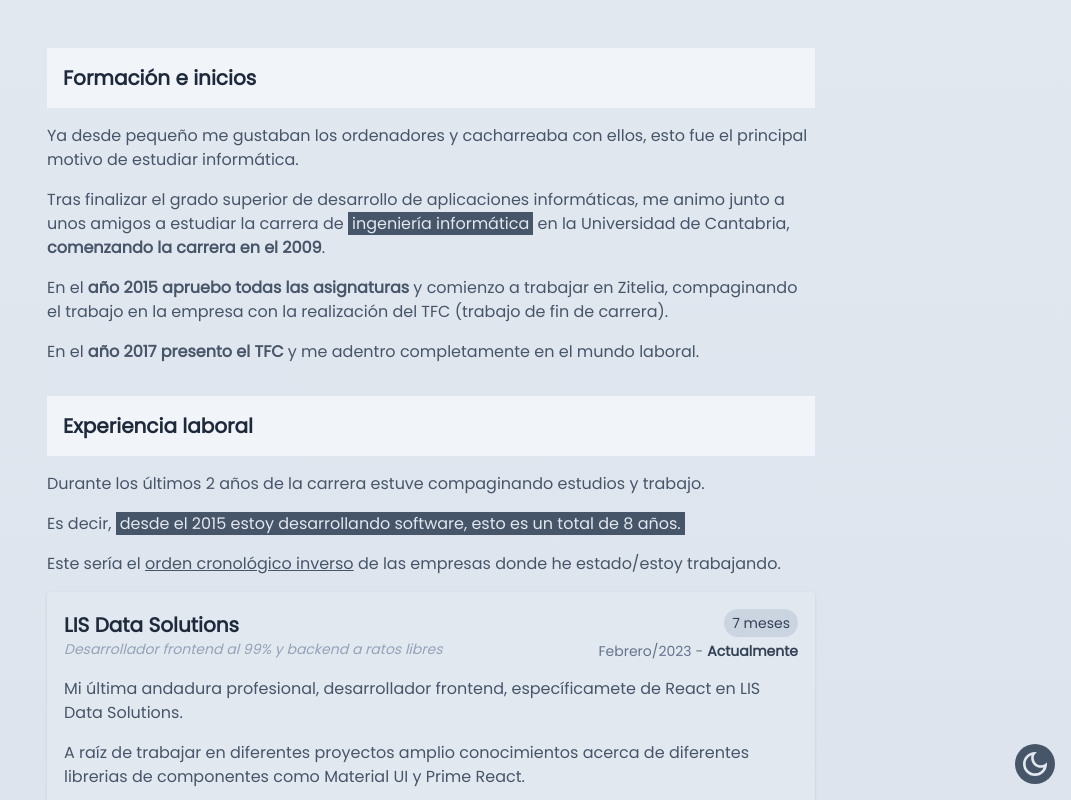
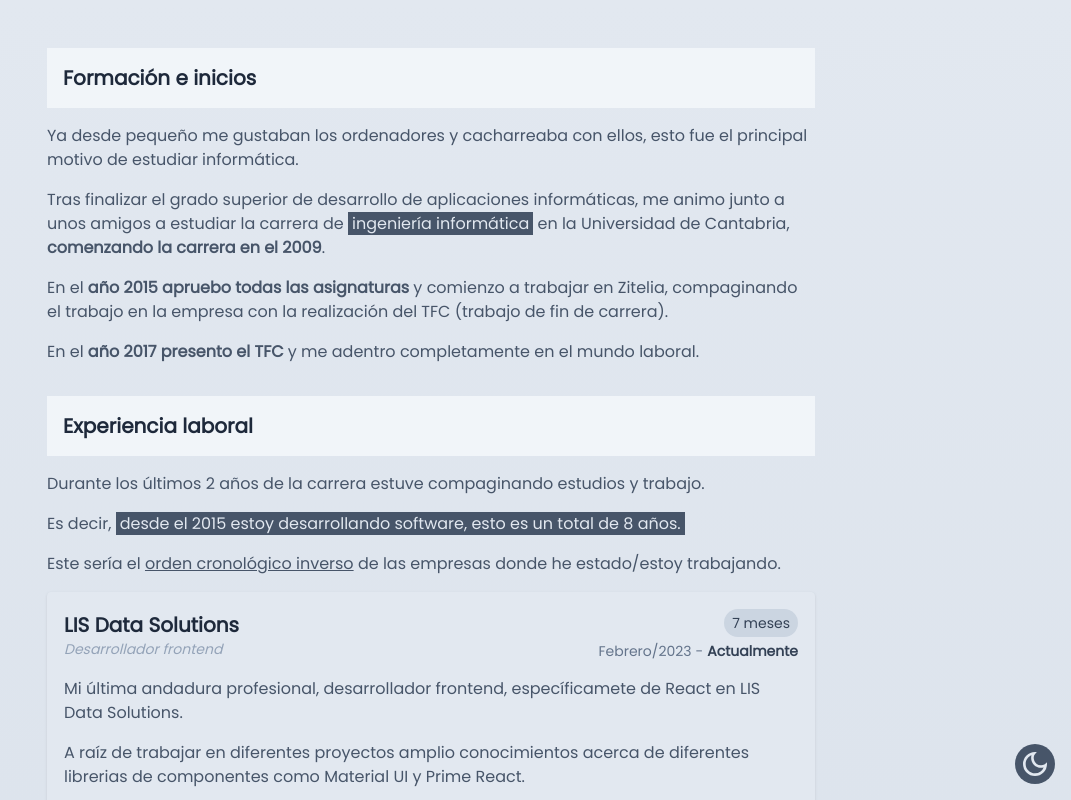
Before and after one commit to javiervallejooca/javiervallejo.me, a React (Vite) app: page /sobre-mi in a window 1280 px wide. Shown: the top 800 px of the page, without its empty margins (209-1280 px from the left). Built offline with nearby package versions, Linux system fonts and the light colour scheme.

Commit message:
Update descripcion

```diff
--- a/src/components/about/AboutMe.jsx
+++ b/src/components/about/AboutMe.jsx
@@ -1,7 +1,7 @@
 const AboutMe = () => {
   return (
     <div className="relative mb-4 w-5/6 sm:w-3/4 md:w-3/5 xl:max-w-5xl">
-      <div className="sticky top-0 right-0 mb-4 bg-slate-100 py-4 px-4 text-xl font-bold text-slate-700 opacity-100 dark:bg-slate-900 dark:text-slate-200">
+      <div className="sticky right-0 top-0 mb-4 bg-slate-100 px-4 py-4 text-xl font-bold text-slate-700 opacity-100 dark:bg-slate-900 dark:text-slate-200">
         Sobre mí y perspectivas de aprendizaje
       </div>
       <div className="text-slate-600 dark:text-slate-400">
@@ -28,8 +28,8 @@ const AboutMe = () => {
         </p>
         <p className="mb-4">
           Actualmente, me encuentro realizando un proyecto con el stack de MERN
-          (MongoDB, Express, React y Node) con el que estoy aprendiendo
-          conocimientos de nuevos frameworks y metodologías de desarrollo.
+          (MongoDB, Express, React y Node) con el que estoy aprendiendo backend
+          con la idea de "poder ser" un desarrollador fullstack.
         </p>
       </div>
     </div>
--- a/src/global.js
+++ b/src/global.js
@@ -77,7 +77,7 @@ export const COMPANIES_WHERE_I_WORK = {
     dateFrom: "2023-02-06",
     dateTo: new Date(),
     current: true,
-    job: "Desarrollador frontend al 99% y backend a ratos libres",
+    job: "Desarrollador frontend",
     name: "LIS Data Solutions",
     color: "#00b1e2",
     tecnologies: [
```
